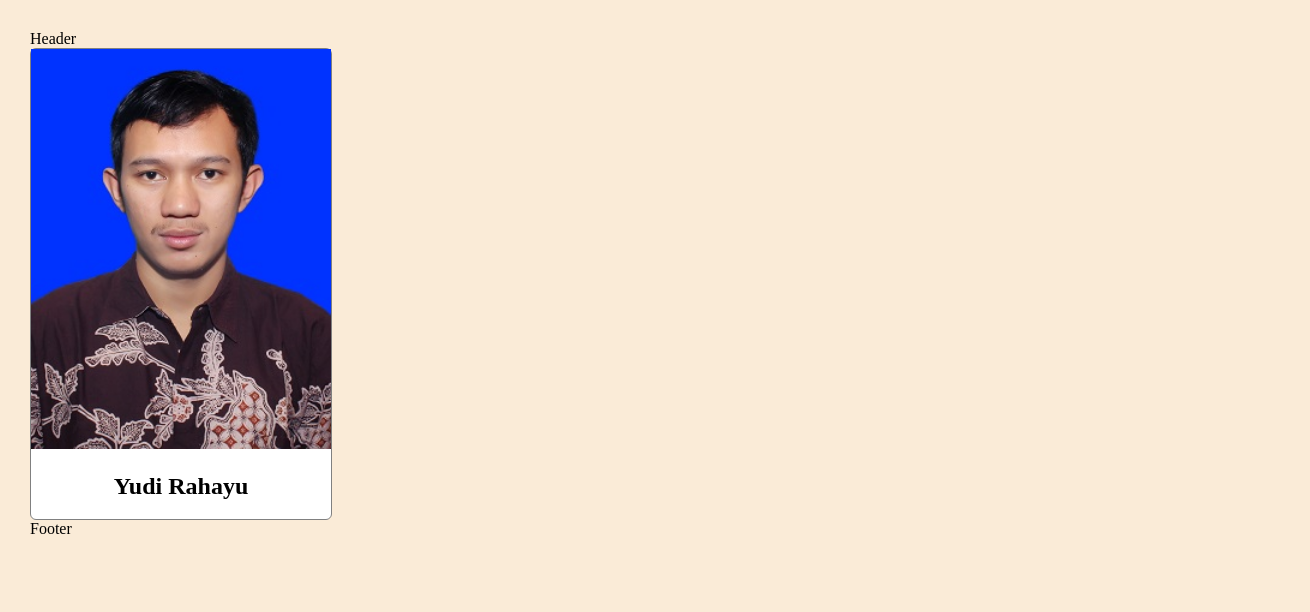
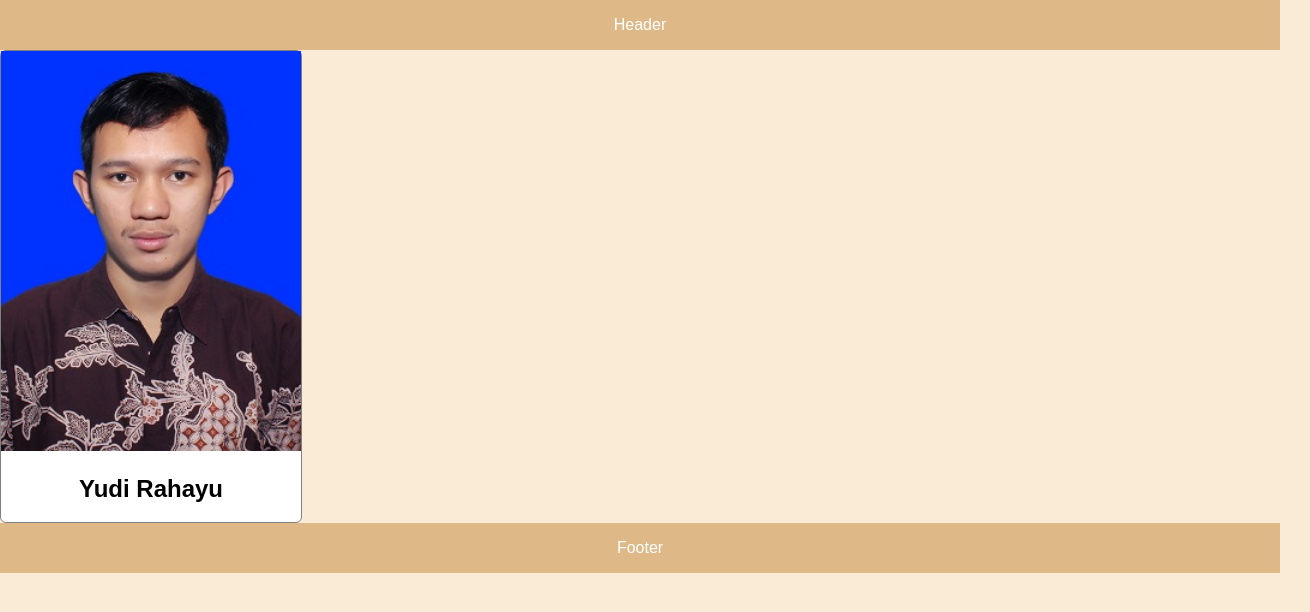
Before and after one commit to yudirahayu/my-repo-from-remote, a plain HTML site: page index.html in a window 1280 px wide. Shown: the whole page, 1310 px wide, since content can reach past the window. Drawn offline with Linux system fonts and the light colour scheme.

Commit message:
changed style for selector body to make the layout prettier, and changed font to Arial

```diff
--- a/style.css
+++ b/style.css
@@ -1,7 +1,10 @@
 body {
     width: 100%;
-    margin: 30px;
+    height: 100%;
+    margin: 0px;
+    padding: 0px;
     background-color: antiquewhite;
+    font-family: Arial, Helvetica, sans-serif;
 }
 
 #profile-container{
@@ -20,7 +23,6 @@ body {
     text-align: center;
  }
 
-<<<<<<< HEAD
  #footer {
     width: 100%;
     height: 50px;
@@ -29,7 +31,7 @@ body {
     text-align: center;
     color: white;
  }
-=======
+
  #header {
    width: 100%;
    height: 50px;
@@ -37,6 +39,4 @@ body {
    background-color: burlywood;
    text-align: center;
    color: white;
-}
-
->>>>>>> development-1.0
+ }
```
